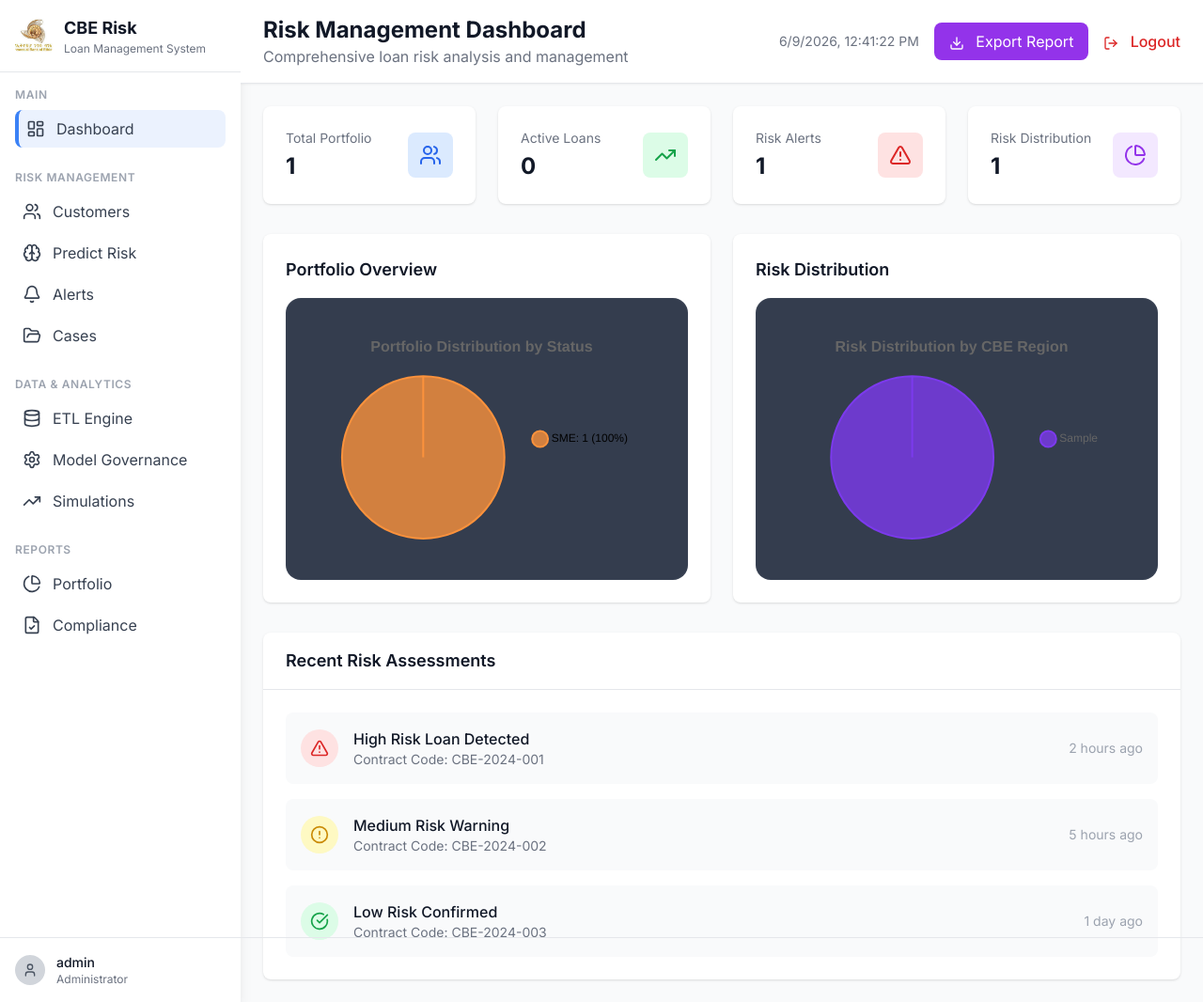
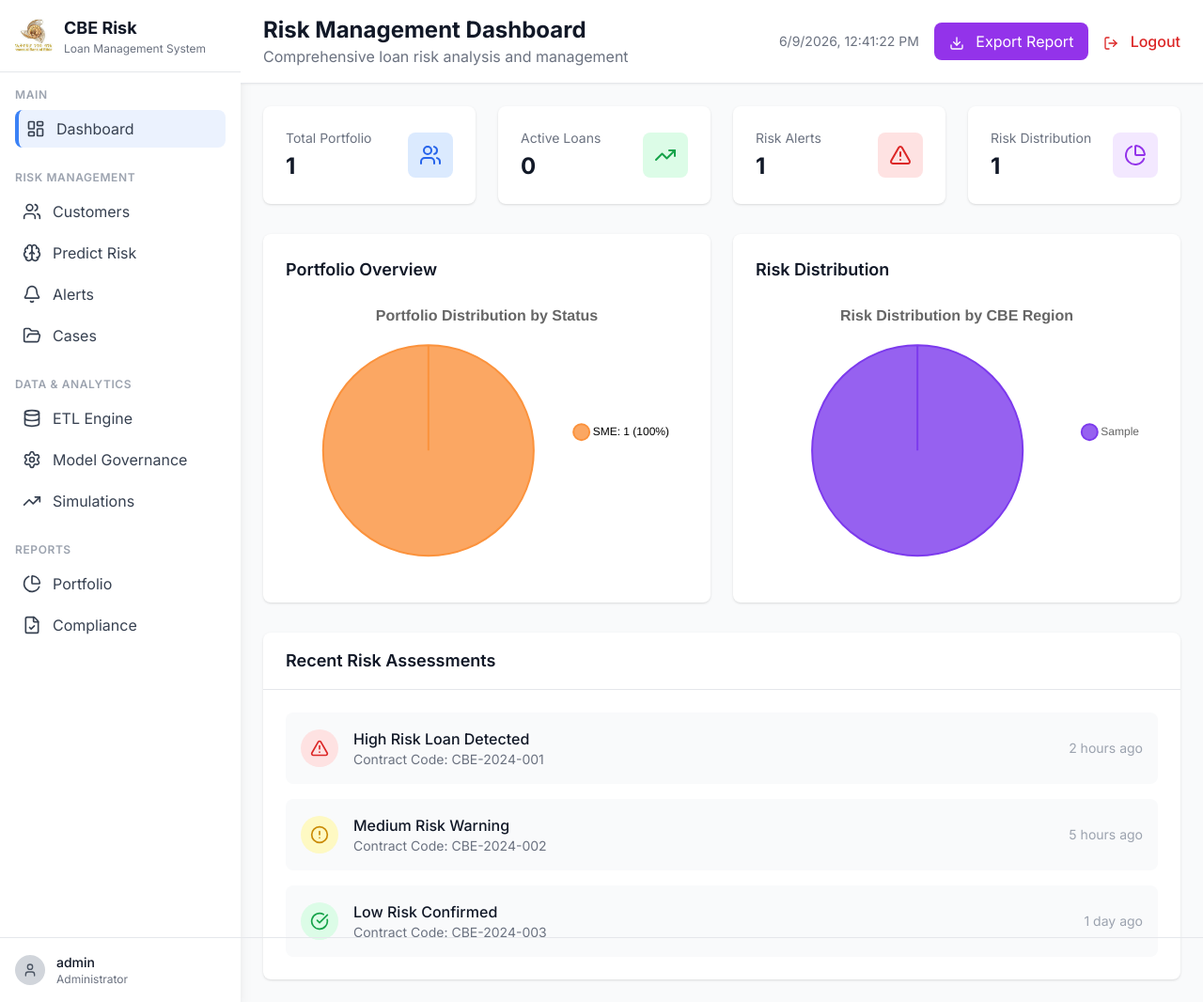
Before and after one commit to get12eth/EWS_cbe, a FastAPI app: page /dashboard in a window 1280 px wide. Shown: the whole page at 94% size. Run offline with FastAPI, Linux system fonts and the light colour scheme; a user stored in the database is signed in; data comes from the database, SQL or seed files in the repository; tables that the repository leaves empty hold one stand-in row (values such as "Sample post"); parts of the project's set-up code (start-up, migrations or seed data) failed here and were passed over; some libraries are stand-ins or nearby versions.

Commit message:
Clear dark chart-container background on dashboard
Co-Authored-By: getnet bantie <getbantie.6963@gmail.com>

```diff
--- a/templates/enhanced_dashboard.html
+++ b/templates/enhanced_dashboard.html
@@ -36,6 +36,10 @@
             position: relative;
             height: 300px;
             width: 100%;
+            background: transparent;
+            border: none;
+            border-radius: 0;
+            padding: 0;
         }
         .chart-container canvas {
             max-height: 300px !important;
```
